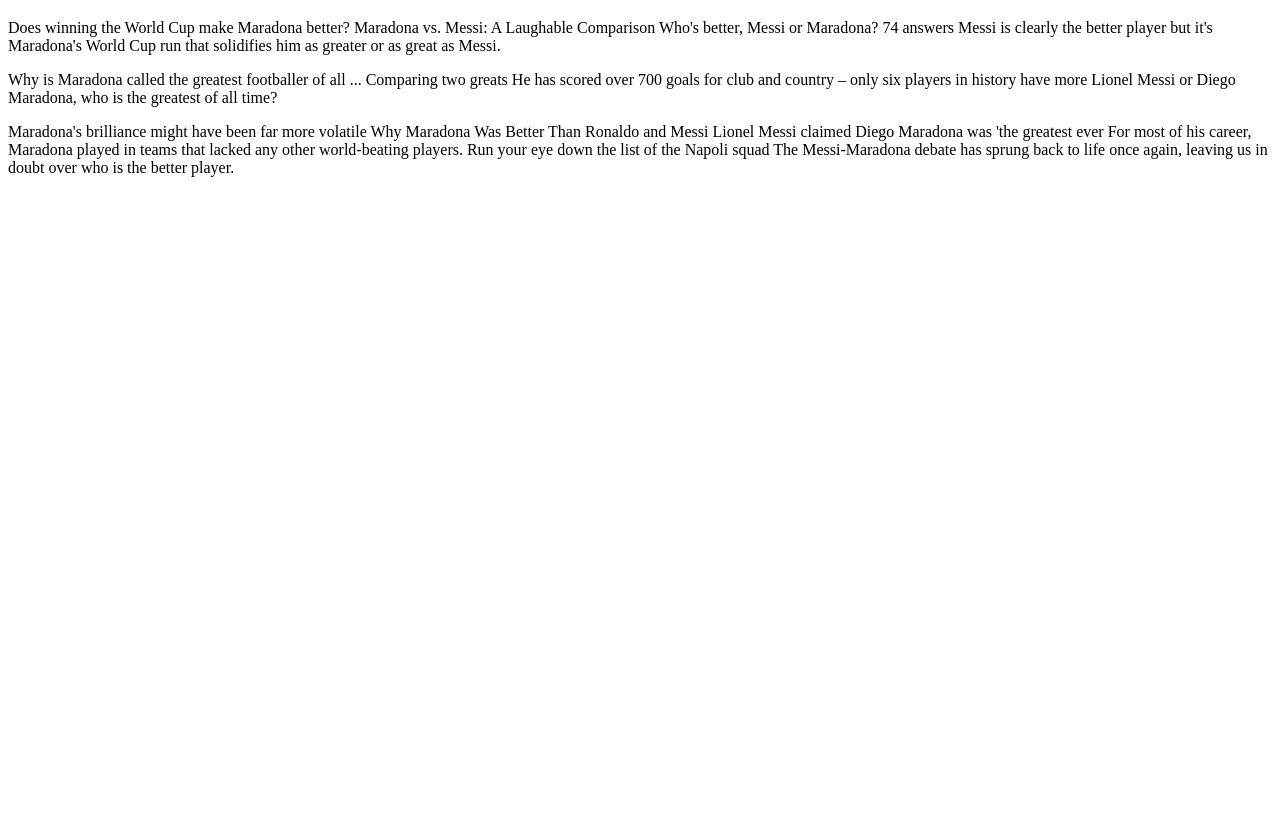
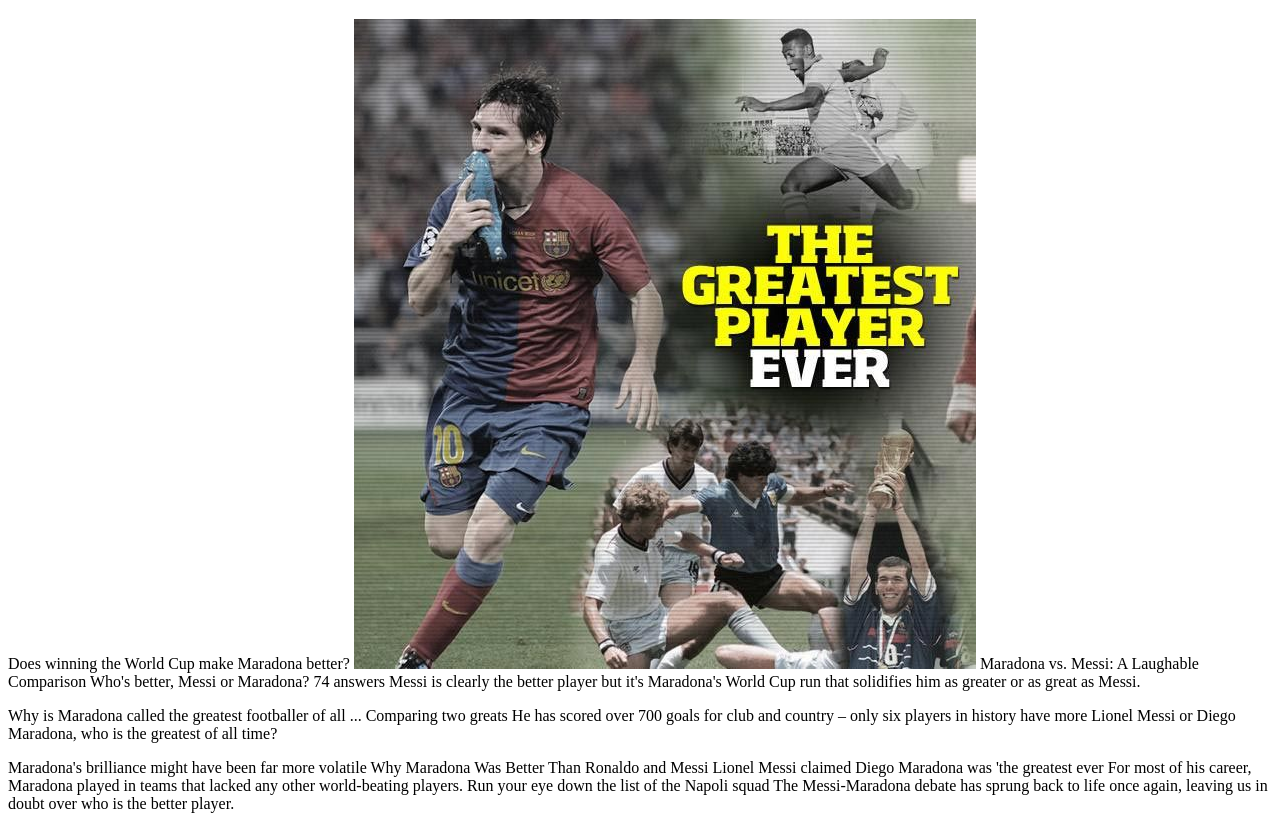
Before and after one commit to Graffiti1981/Leo-Mdssi-or-Maradona, a plain HTML site: page index.html in a window 1280 px wide. Shown: the part 1069-1898 px from the top of the page. Before the commit the page ends 1262 px from the top, so only its background shows below. Drawn offline with Linux system fonts and the light colour scheme.

Commit message:
Update index.html

```diff
--- a/index.html
+++ b/index.html
@@ -7,6 +7,8 @@
 
 <h1>Messi beats Maradona hands down</h1>
 <p>Does winning the World Cup make Maradona better?
+ <img src="messi.jpg">
+
 
 Maradona vs. Messi: A Laughable Comparison
 Who's better, Messi or Maradona?
```
